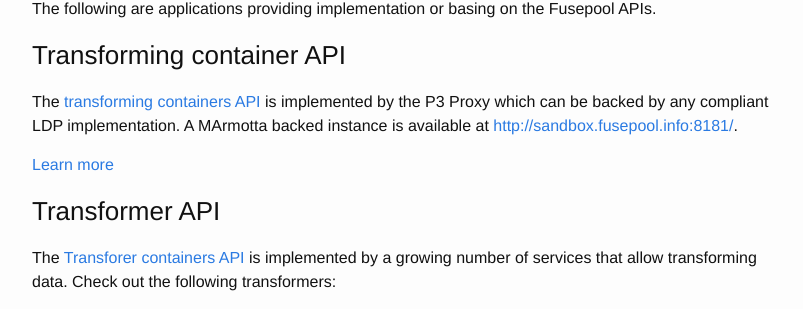
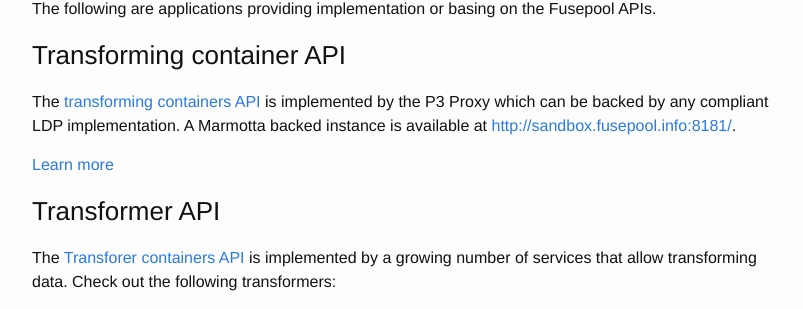
Before and after one commit to fusepoolP3/fusepoolp3.github.io, a Jekyll site: the page built from index.md, in a window 1280 px wide and 900 px high, scrolled down 769 px. Shown: the part 167-476 px from the top of the window, without its empty margins (238-1041 px from the left). Built offline with Jekyll 4.4.1, drawn with Linux system fonts in a browser that asks for light colours; part of the change alters nothing that is shown.

```diff
--- a/index.md
+++ b/index.md
@@ -43,8 +43,8 @@ APIs.
 ### Transforming container API
 
 The [transforming containers API ](https://github.com/fusepoolP3/overall-architecture/blob/master/transforming-container-api.md) is
-implemented by the P3 Proxy which can be backed by any compliant LDP implementation. A MArmotta backed instance is available at
-[http://sandbox.fusepool.info:8181/](http://sandbox.fusepool.info:8181/).
+implemented by the P3 Proxy which can be backed by any compliant LDP implementation. A Marmotta backed instance is available at
+[http://sandbox.fusepool.info:8181/](http://sandbox.fusepool.info:8181/ldp).
 
 [Learn more](proxy/)
 
@@ -56,7 +56,7 @@ growing number of services that allow transforming data. Check out the following
 
 #### P3 Dictionary Matcher
 
-The dictionary matcher provides transformers the recognize entities from a SKOS taxonomy. For example the transformer with URI [http://sandbox.fusepool.info:8192/?taxonomy=http://data.nytimes.com/descriptors.rdf](http://sandbox.fusepool.info:8192/?taxonomy=http://data.nytimes.com/descriptors.rdf) will find mentions of New York Times category in a textual content.
+The dictionary matcher provides transformers the recognize entities from a SKOS taxonomy. For example the transformer with URI [http://sandbox.fusepool.info:8192/?taxonomy=http://data.nytimes.com/descriptors.rdf](http://sandbox.fusepool.info:8301/?taxonomy=http://data.nytimes.com/descriptors.rdf) will find mentions of New York Times category in a textual content.
 
 To try it out witch cURL:
 
@@ -73,7 +73,7 @@ transformation rule. For example this can be used to generate clean RDF.
 
 #### P3 Geo Enriching transformer
 
-The Geo Enriching Transformers enriches RDF data containing geographical locations with points of interests around these locations. The locations are taken from an URI that can be specified as a query parameter in the URI of the transformer. For example the transformer eith URI [http://sandbox.fusepool.info:8193/?data=https://raw.githubusercontent.com/fusepoolP3/p3-geo-enriching-transformer/master/src/test/resources/eu/fusepool/p3/geo/enriching/test/farmacie-trentino-grounded.ttl](http://sandbox.fusepool.info:8193/?data=https://raw.githubusercontent.com/fusepoolP3/p3-geo-enriching-transformer/master/src/test/resources/eu/fusepool/p3/geo/enriching/test/farmacie-trentino-grounded.ttl) will enrich data with nearby pharmacies (assuming the data describes locations close to a pharmacy of Trentino).
+The Geo Enriching Transformers enriches RDF data containing geographical locations with points of interests around these locations. The locations are taken from an URI that can be specified as a query parameter in the URI of the transformer. For example the transformer eith URI [http://sandbox.fusepool.info:8193/?data=https://raw.githubusercontent.com/fusepoolP3/p3-geo-enriching-transformer/master/src/test/resources/eu/fusepool/p3/geo/enriching/test/farmacie-trentino-grounded.ttl](http://sandbox.fusepool.info:8302/?data=https://raw.githubusercontent.com/fusepoolP3/p3-geo-enriching-transformer/master/src/test/resources/eu/fusepool/p3/geo/enriching/test/farmacie-trentino-grounded.ttl) will enrich data with nearby pharmacies (assuming the data describes locations close to a pharmacy of Trentino).
 
 The sources and more information about this transformer are available here: [https://github.com/fusepoolP3/p3-geo-enriching-transformer](https://github.com/fusepoolP3/p3-geo-enriching-transformer)
 
```
